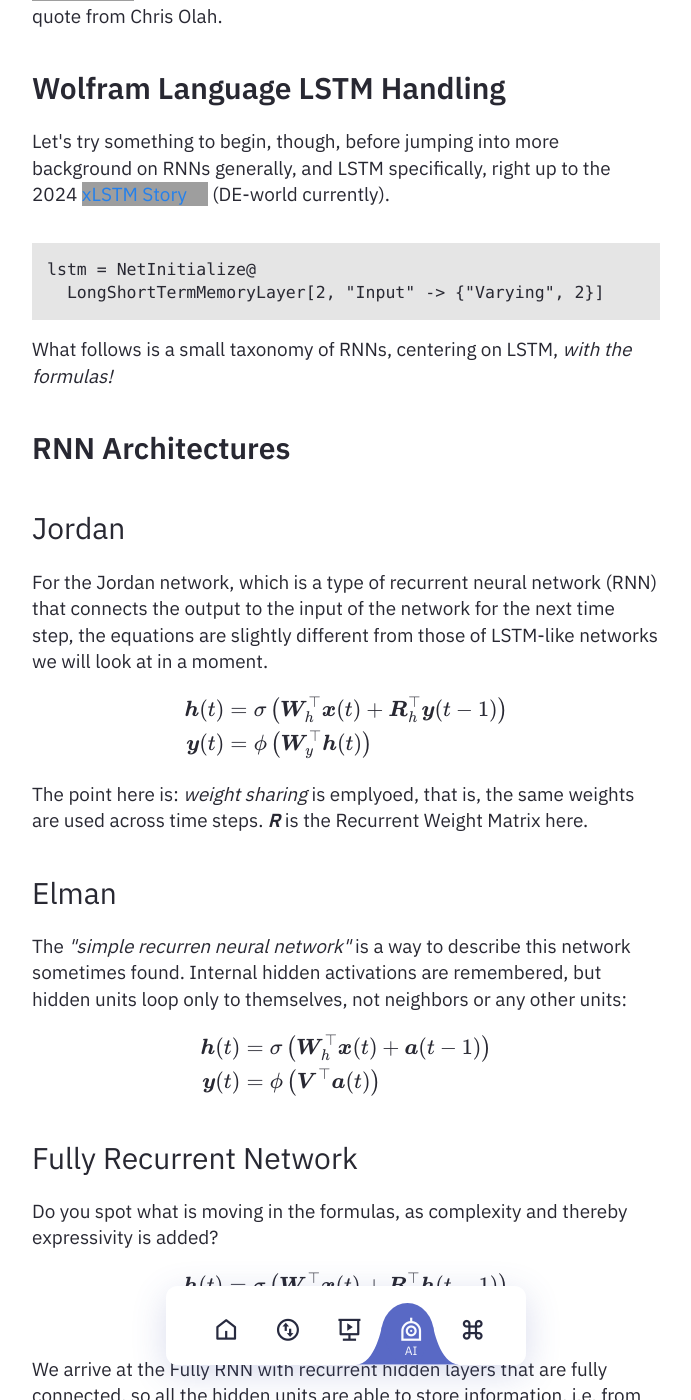
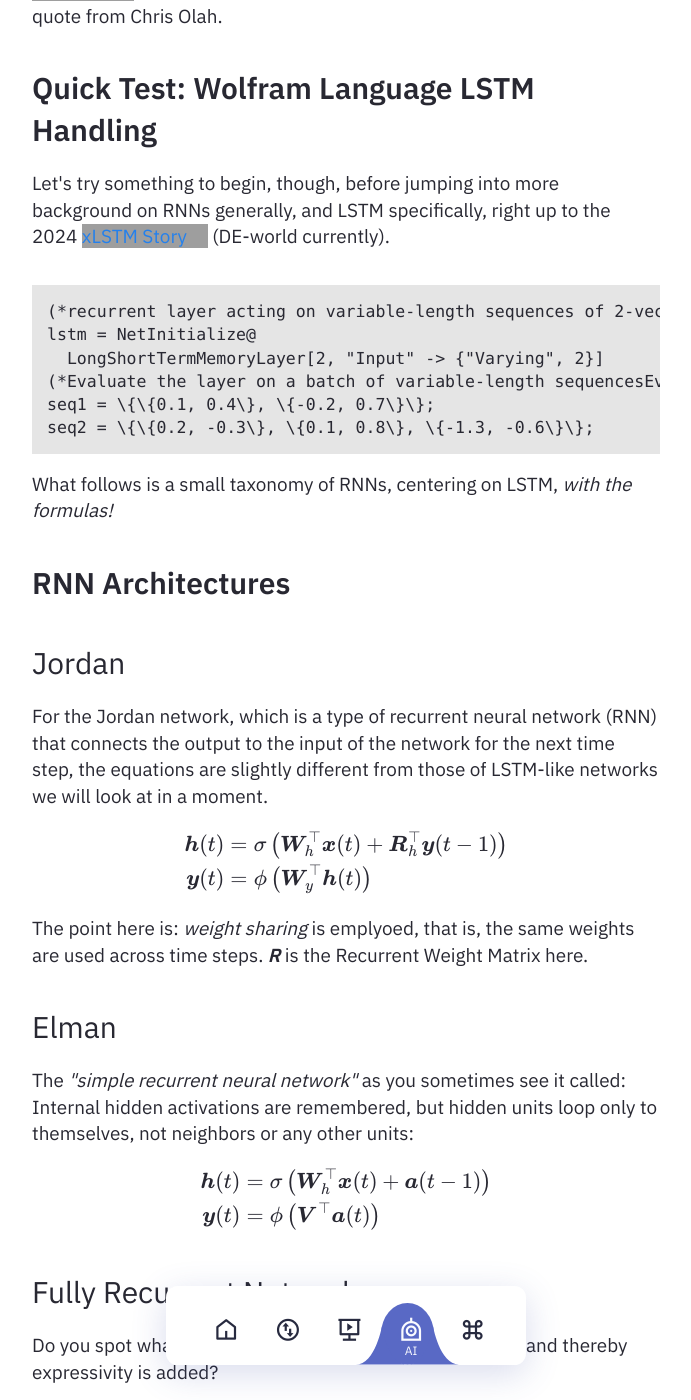
Before and after one commit to heseltime/heseltime.github.io, a Jekyll site: the page built from pages/rDai.md, in a window 1280 px wide and 1400 px high, scrolled down 1098 px. Shown: the whole window, without its empty margins (294-985 px from the left). Built offline with Jekyll 4.4.1, drawn with Linux system fonts in a browser that asks for light colours; grey boxes are pictures that could not be loaded.

Commit message:
Test Braces in WL

````diff
--- a/pages/rDai.md
+++ b/pages/rDai.md
@@ -19,14 +19,18 @@ It's a core course for the Master's, treating a core AI datastructure so to spea
 
 RNN-Feats? Read [The Unreasonable Effectiveness of Recurrent Neural Networks](https://karpathy.github.io/2015/05/21/rnn-effectiveness/) by Andrej Karpathy, maybe not so unreasonable in light of the quote from Chris Olah.
 
-## Wolfram Language LSTM Handling
+## Quick Test: Wolfram Language LSTM Handling
 
 Let's try something to begin, though, before jumping into more background on RNNs generally, and LSTM specifically, right up to the 2024 [xLSTM Story](https://www.heise.de/news/NXAI-Sepp-Hochreiter-will-europaeische-Antwort-auf-OpenAI-erschaffen-9618232.html) (DE-world currently).
 
 
 ```
+(*recurrent layer acting on variable-length sequences of 2-vectors*)
 lstm = NetInitialize@
   LongShortTermMemoryLayer[2, "Input" -> {"Varying", 2}]
+(*Evaluate the layer on a batch of variable-length sequencesEvaluate the layer on a batch of variable-length sequences*)
+seq1 = \{\{0.1, 0.4\}, \{-0.2, 0.7\}\};
+seq2 = \{\{0.2, -0.3\}, \{0.1, 0.8\}, \{-1.3, -0.6\}\};
 ```
 
 
@@ -50,7 +54,7 @@ The point here is: _weight sharing_ is emplyoed, that is, the same weights are u
 
 ### Elman
 
-The _"simple recurren neural network"_ is a way to describe this network sometimes found. Internal hidden activations are remembered, but hidden units loop only to themselves, not neighbors or any other units:
+The _"simple recurrent neural network"_ as you sometimes see it called: Internal hidden activations are remembered, but hidden units loop only to themselves, not neighbors or any other units:
 
 $$
 \begin{align}
@@ -167,7 +171,11 @@ Figure from K. Greff, R.K. Srivastava, J. Koutnik, B.R. Steunebrink, J. Schmidhu
 
 ### Focused and Lightweight LSTM
 
+
+
 ### Tricks of the Trade
+
+
 
 ## LSTM, Transformers, Hybrid xLSTM?
 
````
